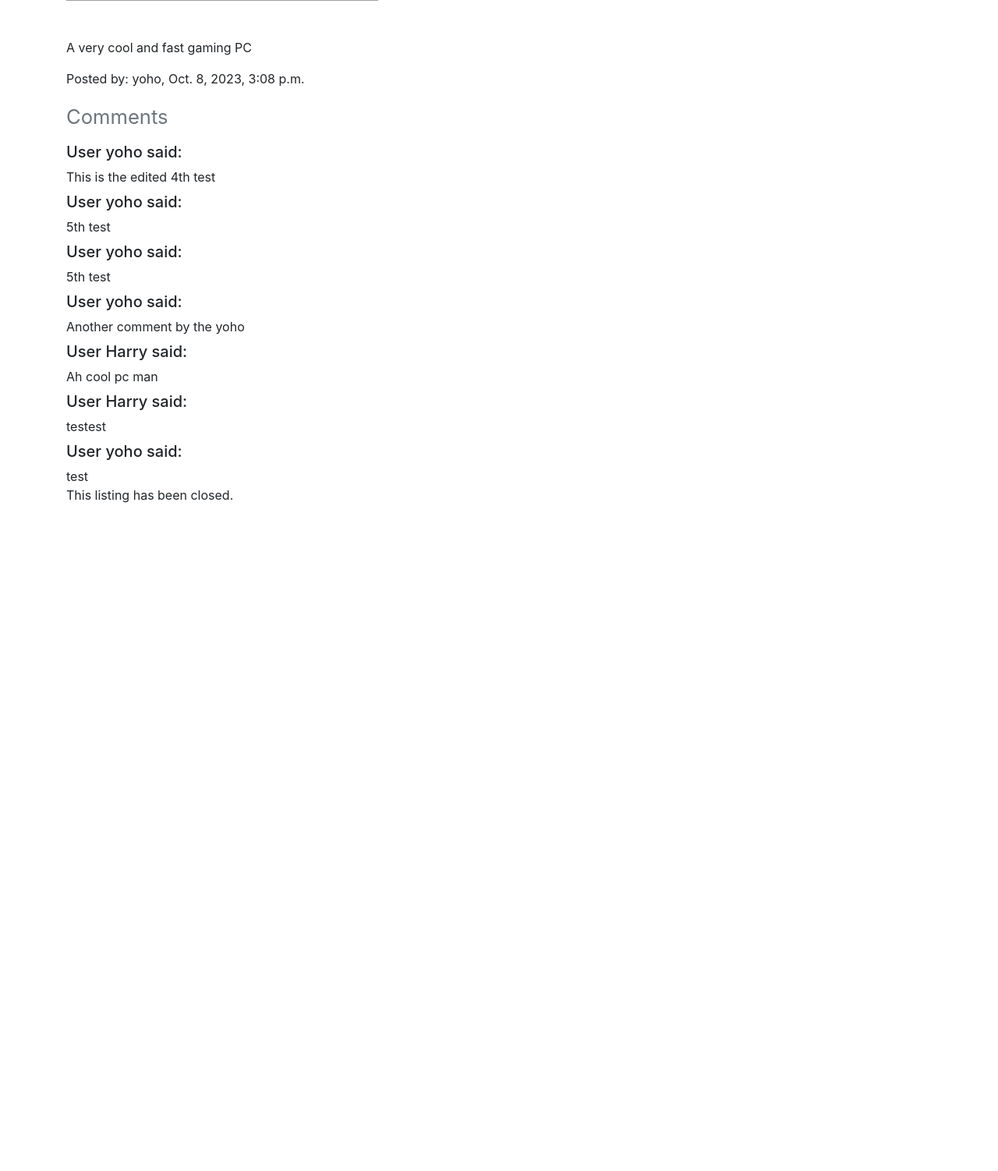
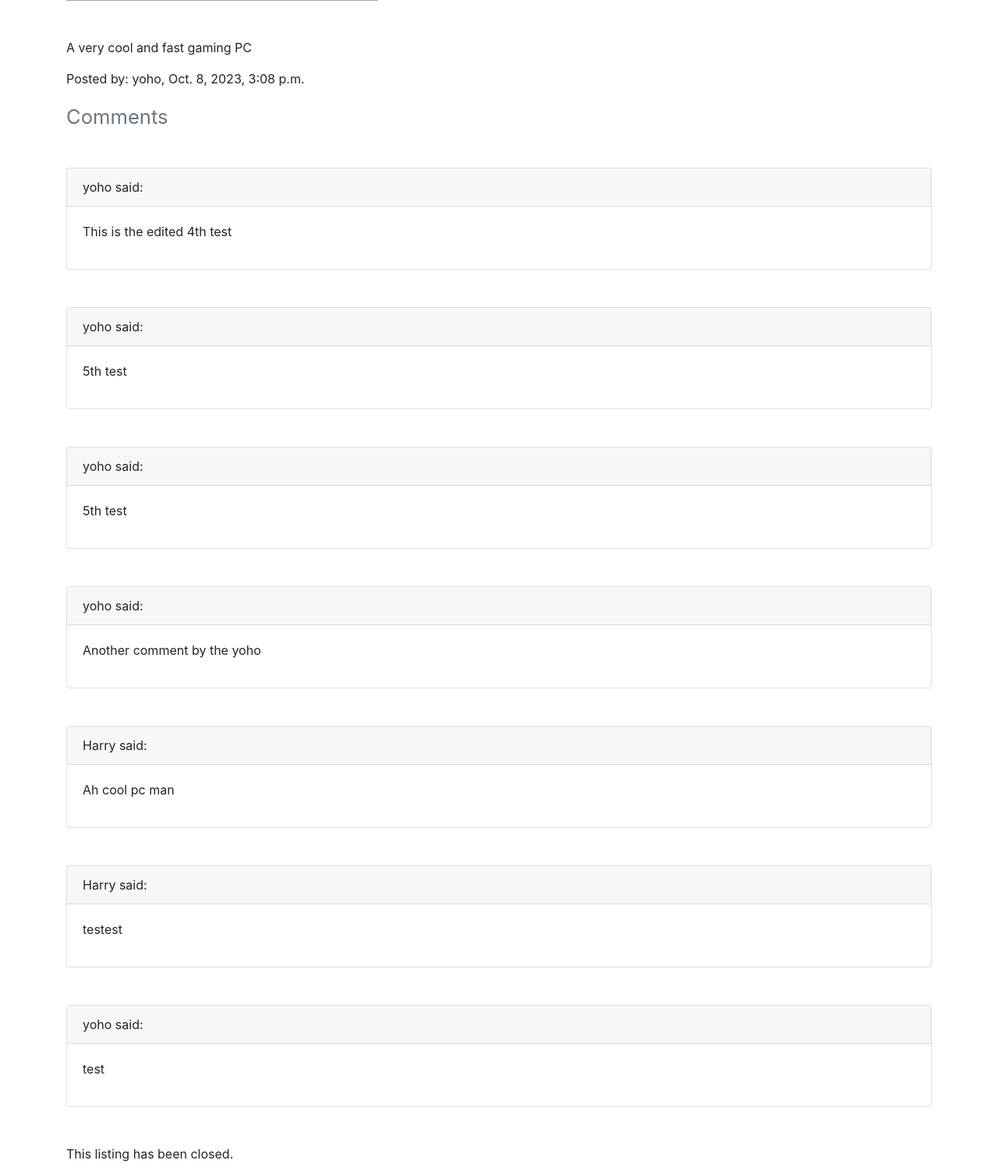
Before and after one commit to yoyohohoxd/commerce, a Django app: page /1/ in a window 1280 px wide. Shown: the part 640-2142 px from the top of the page at 78% size. Before the commit the page ends 1285 px from the top, so only its background shows below. Run offline with Django 3.2, Linux system fonts and the light colour scheme; data comes from the database, SQL or seed files in the repository; both versions use the stored data as it was after the commit; some libraries are stand-ins or nearby versions; grey boxes are pictures that could not be loaded.

Commit message:
changed comment-layout

```diff
--- a/auctions/models.py
+++ b/auctions/models.py
@@ -44,3 +44,6 @@ class Comment(models.Model):
     comment = models.CharField(max_length=1000)
     user = models.ForeignKey(User, on_delete=models.CASCADE, related_name="comments", default=1)
     listing = models.ForeignKey(Listing, on_delete=models.CASCADE, related_name="discussions", default=1)
+
+    def __str__(self):
+        return f"{self.user} said: {self.comment}"
--- a/auctions/templates/auctions/listing.html
+++ b/auctions/templates/auctions/listing.html
@@ -77,14 +77,16 @@
         <h2>
             <small class="text-muted">Comments</small>
         </h2>
-        <div class="media">
-            <div class="media-body">
-                {% for comment in comments %}
-                    <h5 class="mt-2">User {{ comment.user }} said:</h5>
-                    {{ comment.comment }}
-                {% endfor %}
+        {% for comment in comments %}
+            <div class="card my-5">
+                <div class="card-header">
+                    {{ comment.user }} said:
+                </div>
+                <div class="card-body">
+                    <p>{{ comment.comment }}</p>
+                </div>
             </div>
-        </div>
+        {% endfor %}
     </div>
     <div class="container">
         {% if user.is_authenticated and listing.active is True %}
```
Also changed, not shown: db.sqlite3.
